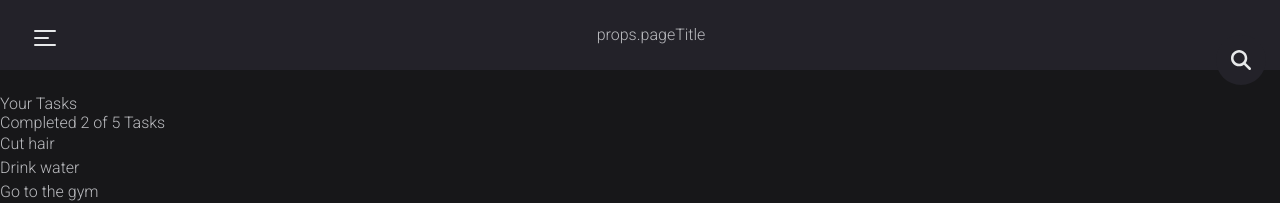
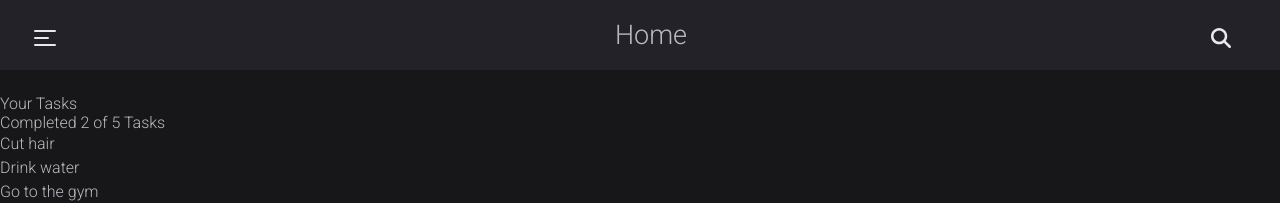
Before and after one commit to Gaoux/to-do-list, a React (Create React App) app: page / in a window 1280 px wide. Shown: the top 203 px of the page. Built offline with nearby package versions, Linux system fonts and the light colour scheme.

Commit message:
Fixed search bar

```diff
--- a/src/assets/styles/sass/layout/_navbar.scss
+++ b/src/assets/styles/sass/layout/_navbar.scss
@@ -115,20 +115,22 @@
       padding-top: 50px;
     }
   }
+  .title {
+    font-size: $lg;
+  }
   .search-box {
-    // width: fit-content;
-    // height: fit-content;
     position: relative;
-    top: 0px;
-    right: -10px;
+    top: -22px;
+    right: 10px;
     margin: 0;
     padding: 0;
     .input-search {
-      position: absolute;
-      top: 60px;
-      right: -14px;
+      position: fixed;
+      top: 100px;
+      left: 50%;
+      transform: translate(-50%, -50%);
       height: 50px;
-      width: 40px;
+      width: 50px;
       border-style: none;
       padding: 10px;
       font-size: 18px;
@@ -163,16 +165,14 @@
       pointer-events: painted;
     }
     .btn-search:focus ~ .input-search {
-      width: 200px;
-      border-radius: 0px;
+      width: 350px;
       background-color: $secondary-color;
       border-top-left-radius: 20px;
       border-bottom-left-radius: 20px;
       border-bottom: 0.1px solid $very-light-grey;
     }
     .input-search:focus {
-      width: 300px;
-      border-radius: 0px;
+      width: 400px;
       background-color: $secondary-color;
       border-top-left-radius: 20px;
       border-bottom-left-radius: 20px;
--- a/src/components/Navbar.js
+++ b/src/components/Navbar.js
@@ -9,7 +9,7 @@ import { faSearch } from '@fortawesome/free-solid-svg-icons';
 
 function Navbar(props) {
   return (
-    <div className="navbar ">
+    <div className="navbar">
       <div className="menuToggle">
         <input type="checkbox" />
         <span></span>
@@ -38,7 +38,7 @@ function Navbar(props) {
           </li>
         </ul>
       </div>
-      <h2>props.pageTitle</h2>
+      <h2 className="title">{props.pageTitle} Home</h2>
       <div className="search-box">
         <button className="btn-search">
           <FontAwesomeIcon icon={faSearch} />
```
